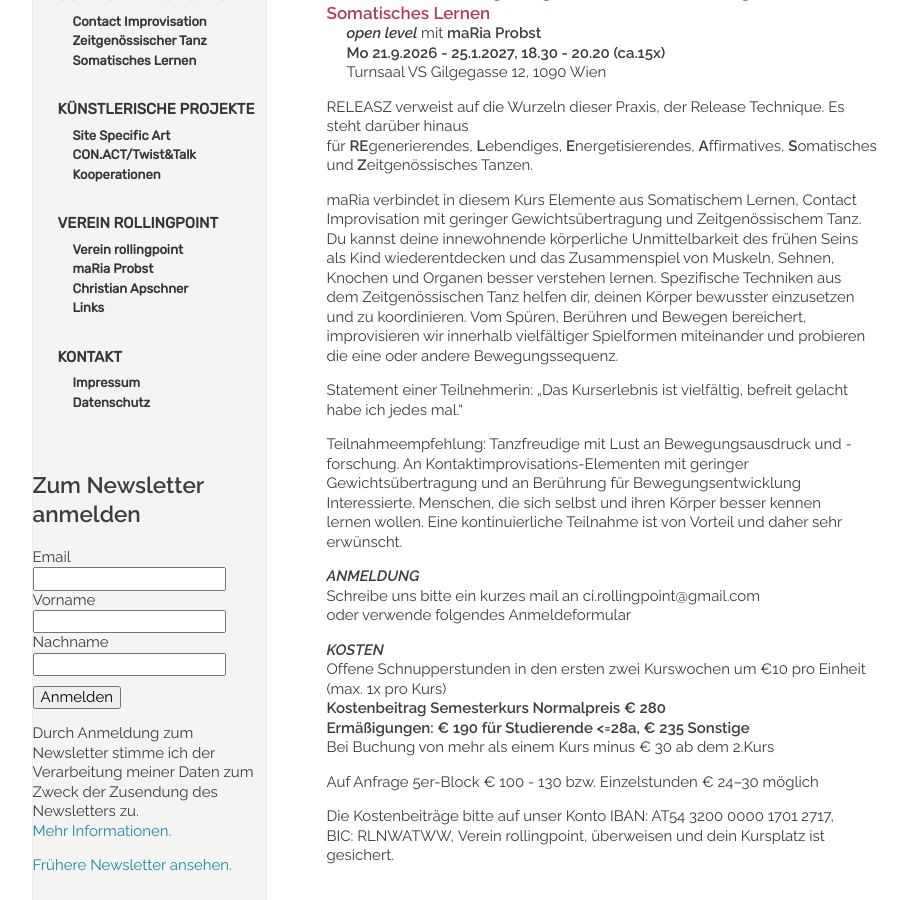
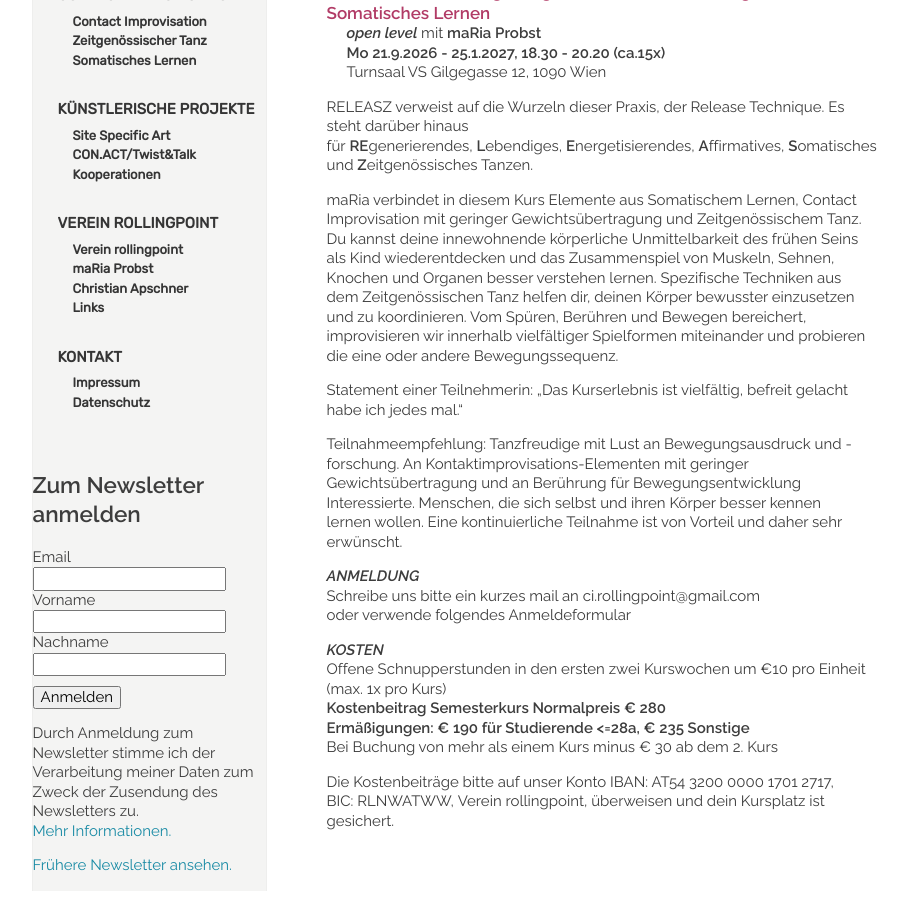
Before and after one commit to manulari/rollingpointat, a Jekyll site: the page built from _pages_de/releasze.md, in a window 1280 px wide and 900 px high, scrolled down 590 px. Shown: the whole window, without its empty margins (152-1059 px from the left). Built offline with Jekyll 4.4.1, drawn with Linux system fonts in a browser that asks for light colours; comment, search, counter and statistics services are not loaded.

Commit message:
Update page (de) “releasze”

```diff
--- a/_pages_de/releasze.md
+++ b/_pages_de/releasze.md
@@ -29,8 +29,6 @@ oder verwende folgendes Anmeldeformular
 Offene Schnupperstunden in den ersten zwei Kurswochen um €10 pro Einheit (max. 1x pro Kurs)\
 **Kostenbeitrag Semesterkurs Normalpreis € 280**\
 **Ermäßigungen: € 190 für Studierende <=28a, € 235 Sonstige**\
-Bei Buchung von mehr als einem Kurs minus € 30 ab dem 2.Kurs
-
-Auf Anfrage 5﻿er-Block € 100 - 130 bzw. Einzelstunden € 24–30 möglich
+Bei Buchung von mehr als einem Kurs minus € 30 ab dem 2. Kurs
 
 Die Kostenbeiträge bitte auf unser Konto IBAN: AT54 3200 0000 1701 2717, BIC: RLNWATWW, Verein rollingpoint, überweisen und dein Kursplatz ist gesichert.
```
